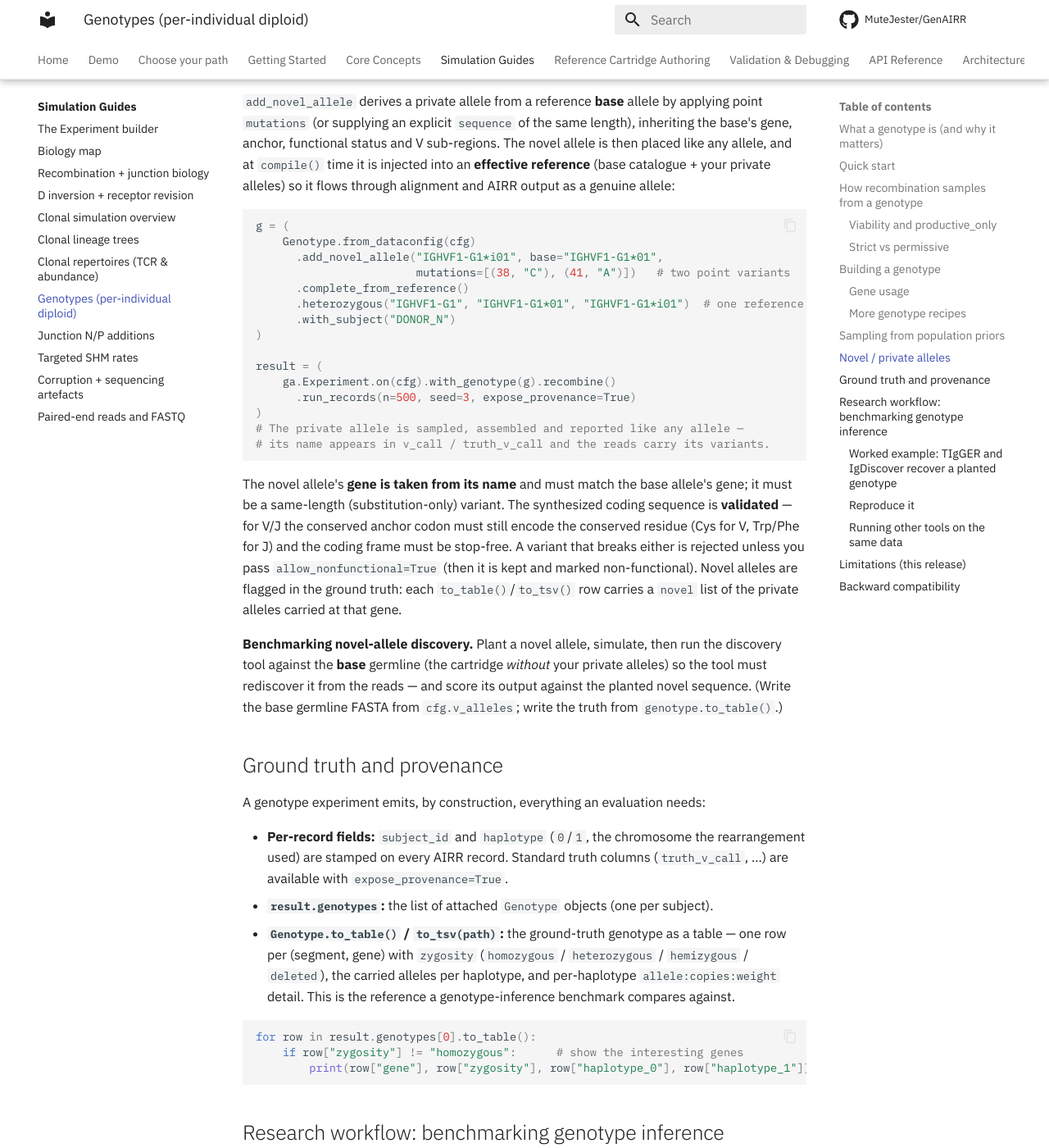
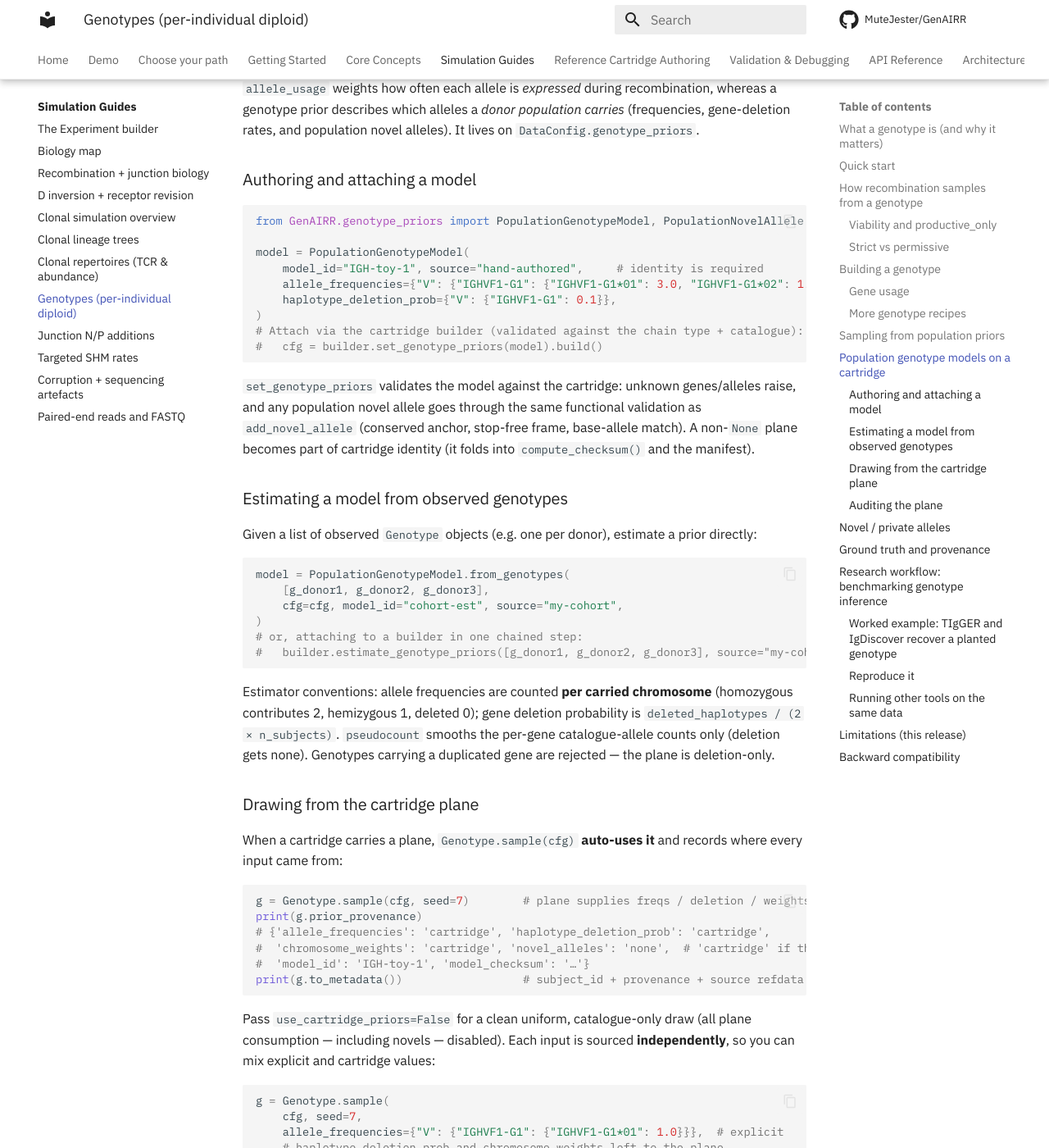
Before and after one commit to MuteJester/GenAIRR, an MkDocs documentation site: the page built from site_docs/guides/genotype.md, in a window 1280 px wide and 1400 px high, scrolled down 7356 px. Shown: the whole window at 82% size. Built offline with MkDocs 1.6.1 and Material for MkDocs 9.7.7, drawn with Linux system fonts in a browser that asks for light colours; comment, search, counter and statistics services are not loaded; some of the changed text lies outside the part shown.

Commit message:
docs(genotype): cartridge genotype plane guide + end-to-end tests

````diff
--- a/site_docs/guides/genotype.md
+++ b/site_docs/guides/genotype.md
@@ -316,6 +316,99 @@ excludes an allele), and unspecified genes fall back to uniform.
     explicit opt-in that reuses the cartridge's recombination `allele_usage` as a
     frequency proxy — convenient but biologically approximate.
 
+## Population genotype models on a cartridge
+
+The `allele_frequencies` / `haplotype_deletion_prob` you pass to
+`Genotype.sample` can instead be **authored once on the cartridge** as a
+*population genotype model* — a donor-population germline prior. It is a distinct
+plane from `reference_models.allele_usage`: `allele_usage` weights how often each
+allele is *expressed* during recombination, whereas a genotype prior describes
+which alleles a *donor population carries* (frequencies, gene-deletion rates, and
+population novel alleles). It lives on `DataConfig.genotype_priors`.
+
+### Authoring and attaching a model
+
+```python
+from GenAIRR.genotype_priors import PopulationGenotypeModel, PopulationNovelAllele
+
+model = PopulationGenotypeModel(
+    model_id="IGH-toy-1", source="hand-authored",     # identity is required
+    allele_frequencies={"V": {"IGHVF1-G1": {"IGHVF1-G1*01": 3.0, "IGHVF1-G1*02": 1.0}}},
+    haplotype_deletion_prob={"V": {"IGHVF1-G1": 0.1}},
+)
+# Attach via the cartridge builder (validated against the chain type + catalogue):
+#   cfg = builder.set_genotype_priors(model).build()
+```
+
+`set_genotype_priors` validates the model against the cartridge: unknown
+genes/alleles raise, and any population novel allele goes through the same
+functional validation as `add_novel_allele` (conserved anchor, stop-free frame,
+base-allele match). A non-`None` plane becomes part of cartridge identity (it
+folds into `compute_checksum()` and the manifest).
+
+### Estimating a model from observed genotypes
+
+Given a list of observed `Genotype` objects (e.g. one per donor), estimate a
+prior directly:
+
+```python
+model = PopulationGenotypeModel.from_genotypes(
+    [g_donor1, g_donor2, g_donor3],
+    cfg=cfg, model_id="cohort-est", source="my-cohort",
+)
+# or, attaching to a builder in one chained step:
+#   builder.estimate_genotype_priors([g_donor1, g_donor2, g_donor3], source="my-cohort")
+```
+
+Estimator conventions: allele frequencies are counted **per carried chromosome**
+(homozygous contributes 2, hemizygous 1, deleted 0); gene deletion probability is
+`deleted_haplotypes / (2 × n_subjects)`. `pseudocount` smooths the per-gene
+catalogue-allele counts only (deletion gets none). Genotypes carrying a
+duplicated gene are rejected — the plane is deletion-only.
+
+### Drawing from the cartridge plane
+
+When a cartridge carries a plane, `Genotype.sample(cfg)` **auto-uses it** and
+records where every input came from:
+
+```python
+g = Genotype.sample(cfg, seed=7)        # plane supplies freqs / deletion / weights
+print(g.prior_provenance)
+# {'allele_frequencies': 'cartridge', 'haplotype_deletion_prob': 'cartridge',
+#  'chromosome_weights': 'cartridge', 'novel_alleles': 'none',  # 'cartridge' if the model has novels
+#  'model_id': 'IGH-toy-1', 'model_checksum': '…'}
+print(g.to_metadata())                  # subject_id + provenance + source refdata hash
+```
+
+Pass `use_cartridge_priors=False` for a clean uniform, catalogue-only draw (all
+plane consumption — including novels — disabled). Each input is sourced
+**independently**, so you can mix explicit and cartridge values:
+
+```python
+g = Genotype.sample(
+    cfg, seed=7,
+    allele_frequencies={"V": {"IGHVF1-G1": {"IGHVF1-G1*01": 1.0}}},  # explicit
+    # haplotype_deletion_prob and chromosome_weights left to the plane
+)
+print(g.prior_provenance["allele_frequencies"])      # 'explicit'
+print(g.prior_provenance["haplotype_deletion_prob"]) # 'cartridge'
+print(g.prior_provenance["chromosome_weights"])      # 'cartridge'
+```
+
+**Population novel alleles** on the plane are *candidate* alleles for the draw: a
+novel that gets sampled is carried (and flows into `v_call` / reads / truth like
+any allele); a novel that isn't drawn never pollutes the output reference. By
+default (`include_cartridge_novel_alleles="auto"`) novels are injected only when
+the allele frequencies are cartridge- or uniform-sourced — supplying an
+**explicit** frequency table keeps it explicit. Pass
+`include_cartridge_novel_alleles=True` to inject them anyway, or `False` to never.
+
+### Auditing the plane
+
+`cfg.cartridge_manifest()["models"]["genotype_priors"]` reports availability,
+`model_id` / `source` / `version`, the plane's `model_checksum`, per-segment gene
+counts, the novel-allele count, and `source_field` (`"DataConfig.genotype_priors"`).
+
 ## Novel / private alleles
 
 Individuals carry germline alleles that aren't in any reference — *private* or
````
Also changed, not shown: other parts of site_docs/guides/genotype.md (+0 -2 lines), 1 other file.
